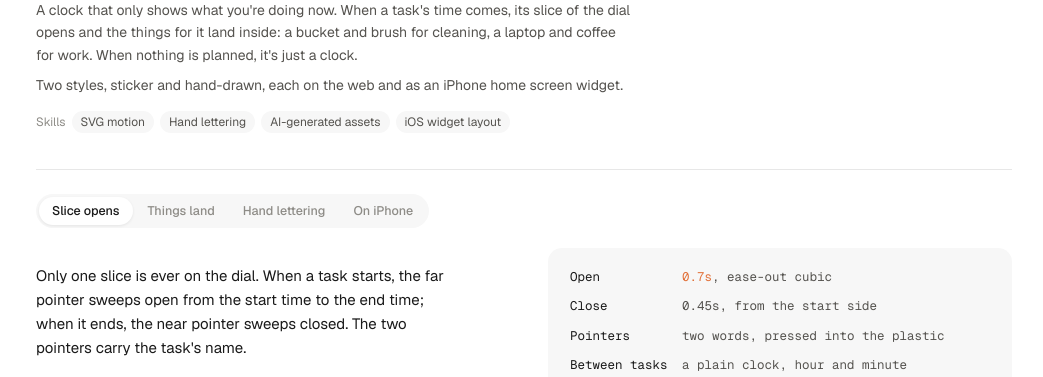
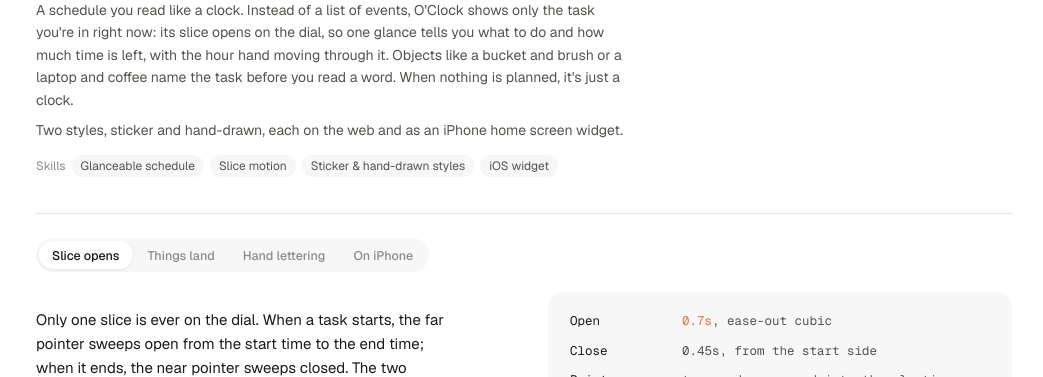
Before and after one commit to shuyii0315-arch/oclock, a plain HTML site: page index.html in a window 1280 px wide. Shown: the part 781-1158 px from the top of the page, without its empty margins (116-1159 px from the left). Drawn offline with nearby package versions, Linux system fonts and the light colour scheme.

Commit message:
Case page: lead with what the clock does; clearer skills
Co-Authored-By: Claude Opus 5.5 <noreply@anthropic.com>
Claude-Session: https://claude.ai/code/session_01PicjiWvWFQehtZse1Dez7G

```diff
--- a/index.html
+++ b/index.html
@@ -108,9 +108,9 @@ body.m-full #close{display:inline-flex}
       <a class="gh" href="https://github.com/shuyii0315-arch/oclock" target="_blank">GitHub</a>
     </div>
   </div>
-  <p class="desc">A clock that only shows what you're doing now. When a task's time comes, its slice of the dial opens and the things for it land inside: a bucket and brush for cleaning, a laptop and coffee for work. When nothing is planned, it's just a clock.</p>
+  <p class="desc">A schedule you read like a clock. Instead of a list of events, O'Clock shows only the task you're in right now: its slice opens on the dial, so one glance tells you what to do and how much time is left, with the hour hand moving through it. Objects like a bucket and brush or a laptop and coffee name the task before you read a word. When nothing is planned, it's just a clock.</p>
   <p class="desc">Two styles, sticker and hand-drawn, each on the web and as an iPhone home screen widget.</p>
-  <div class="uses"><span>Skills</span><i>SVG motion</i><i>Hand lettering</i><i>AI-generated assets</i><i>iOS widget layout</i></div>
+  <div class="uses"><span>Skills</span><i>Glanceable schedule</i><i>Slice motion</i><i>Sticker &amp; hand-drawn styles</i><i>iOS widget</i></div>
   <div class="spec">
     <div class="tabs" id="tabs">
       <button class="on" data-k="slice">Slice opens</button>
```
